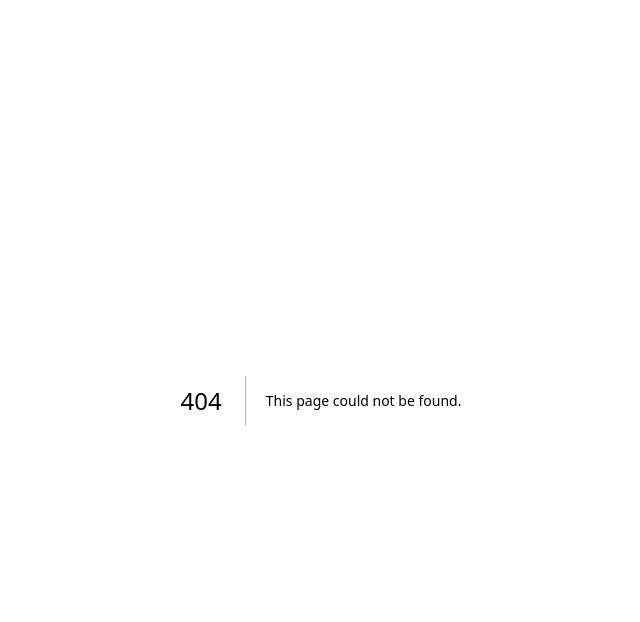
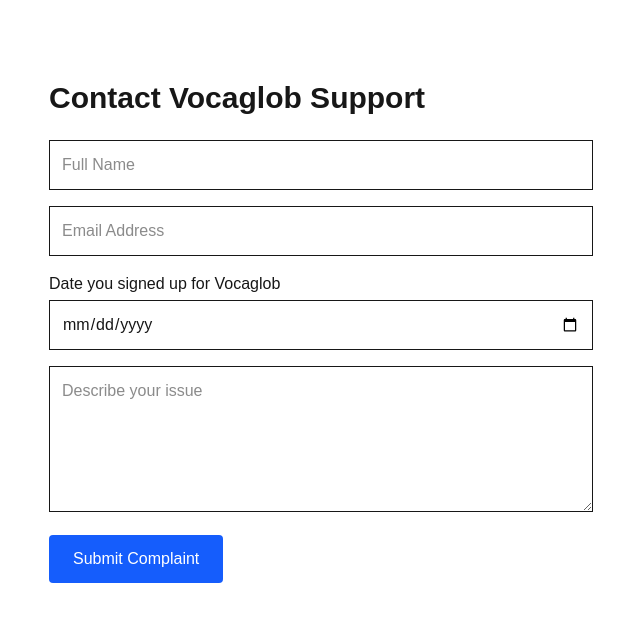
Before and after one commit to Designer-sys/vocaglob-landing, a Next.js app: page /contact in a window 1280 px wide. Before the commit this address had no page. Shown: the top 622 px of the page, without its empty margins (319-959 px from the left). Built offline with nearby package versions, Linux system fonts and the light colour scheme.

Commit message:
Add contact folder and update page.tsx

```diff
--- /dev/null
+++ b/app/api/contact/route.ts
@@ -0,0 +1,20 @@
+import { NextResponse } from "next/server";
+
+export async function POST(req: Request) {
+  try {
+    const data = await req.json();
+
+    console.log("New Vocaglob support request:", data);
+
+    return NextResponse.json({
+      success: true,
+      message: "Complaint received successfully",
+    });
+
+  } catch (error) {
+    return NextResponse.json(
+      { success: false, message: "Error processing request" },
+      { status: 500 }
+    );
+  }
+}
--- /dev/null
+++ b/app/contact/page.tsx
@@ -0,0 +1,95 @@
+"use client";
+
+import { useState } from "react";
+
+export default function ContactPage() {
+  const [form, setForm] = useState({
+    name: "",
+    email: "",
+    signupDate: "",
+    complaint: "",
+  });
+
+  const handleSubmit = async (e: any) => {
+    e.preventDefault();
+
+    try {
+      const res = await fetch("/api/contact", {
+        method: "POST",
+        headers: {
+          "Content-Type": "application/json",
+        },
+        body: JSON.stringify(form),
+      });
+
+      if (res.ok) {
+        alert("Your message has been sent to Vocaglob support.");
+
+        // reset form after submission
+        setForm({
+          name: "",
+          email: "",
+          signupDate: "",
+          complaint: "",
+        });
+      } else {
+        alert("There was an error sending your message. Please try again.");
+      }
+    } catch (error) {
+      alert("Network error. Please try again.");
+    }
+  };
+
+  return (
+    <div className="max-w-xl mx-auto py-20 px-4">
+      <h1 className="text-3xl font-bold mb-6">Contact Vocaglob Support</h1>
+
+      <form onSubmit={handleSubmit} className="space-y-4">
+
+        <input
+          className="w-full border p-3"
+          placeholder="Full Name"
+          required
+          value={form.name}
+          onChange={(e)=>setForm({...form,name:e.target.value})}
+        />
+
+        <input
+          className="w-full border p-3"
+          placeholder="Email Address"
+          type="email"
+          required
+          value={form.email}
+          onChange={(e)=>setForm({...form,email:e.target.value})}
+        />
+
+        <div>
+          <label className="block mb-1 font-medium">
+            Date you signed up for Vocaglob
+          </label>
+          <input
+            className="w-full border p-3"
+            type="date"
+            required
+            value={form.signupDate}
+            onChange={(e)=>setForm({...form,signupDate:e.target.value})}
+          />
+        </div>
+
+        <textarea
+          className="w-full border p-3"
+          placeholder="Describe your issue"
+          rows={5}
+          required
+          value={form.complaint}
+          onChange={(e)=>setForm({...form,complaint:e.target.value})}
+        />
+
+        <button className="bg-blue-600 text-white px-6 py-3 rounded">
+          Submit Complaint
+        </button>
+
+      </form>
+    </div>
+  );
+}
--- a/app/page.tsx
+++ b/app/page.tsx
@@ -1,16 +1,43 @@
 'use client';
 
 import React from 'react';
+import Link from "next/link";
 
 export default function Home() {
   return (
     <main className="font-sans">
+
+      {/* Navigation */}
+      <nav className="flex justify-between items-center px-8 py-6 border-b">
+        <h1 className="text-xl font-bold text-blue-900">Vocaglob</h1>
+
+        <div className="space-x-6">
+          <Link
+            href="/"
+            className="text-gray-700 hover:text-blue-600 font-medium"
+          >
+            Home
+          </Link>
+
+          <Link
+            href="/contact"
+            className="text-gray-700 hover:text-blue-600 font-medium"
+          >
+            Contact
+          </Link>
+        </div>
+      </nav>
+
       {/* Hero Section */}
       <section className="text-center py-32 bg-gray-50">
-        <h1 className="text-5xl font-bold text-blue-900">Build Confident Spoken Vocabulary</h1>
+        <h1 className="text-5xl font-bold text-blue-900">
+          Build Confident Spoken Vocabulary
+        </h1>
+
         <p className="mt-6 text-xl text-gray-700">
           A structured 90-day progression designed to help language learners develop lasting vocabulary discipline.
         </p>
+
         <p className="mt-6 font-semibold text-blue-900">
           Intermediate Level Available Now • Basic Coming Soon • Advanced In Development
         </p>
@@ -18,7 +45,10 @@
 
       {/* About Section */}
       <section className="py-20 max-w-3xl mx-auto px-4">
-        <h2 className="text-3xl font-bold text-blue-900 mb-6">What is Vocaglob?</h2>
+        <h2 className="text-3xl font-bold text-blue-900 mb-6">
+          What is Vocaglob?
+        </h2>
+
         <p className="text-gray-700">
           Vocaglob is a structured daily vocabulary habit system that helps language learners build confident spoken expression
           through short, progressive lessons delivered one day at a time. Each 90-day program is designed to be completed within a
@@ -28,10 +58,14 @@
 
       {/* Sample Video Placeholder */}
       <section className="py-20 text-center bg-gray-100">
-        <h2 className="text-3xl font-bold text-blue-900 mb-6">Sample Lesson Preview</h2>
+        <h2 className="text-3xl font-bold text-blue-900 mb-6">
+          Sample Lesson Preview
+        </h2>
+
         <div className="w-full max-w-2xl h-80 bg-gray-300 flex items-center justify-center mx-auto text-gray-600">
           Sample video placeholder
         </div>
+
         <p className="mt-4 text-gray-600">
           Videos will be available once the lessons are uploaded.
         </p>
@@ -39,11 +73,15 @@
 
       {/* Call to Action */}
       <section className="py-20 text-center">
-        <h2 className="text-3xl font-bold text-blue-900">Get Ready to Start Your 90-Day Vocabulary Journey</h2>
+        <h2 className="text-3xl font-bold text-blue-900">
+          Get Ready to Start Your 90-Day Vocabulary Journey
+        </h2>
+
         <p className="mt-6 text-gray-700">
           Download Vocaglob apps on Google Play Store when available. Stay tuned for new levels and language tracks.
         </p>
       </section>
+
     </main>
   );
 }
```
